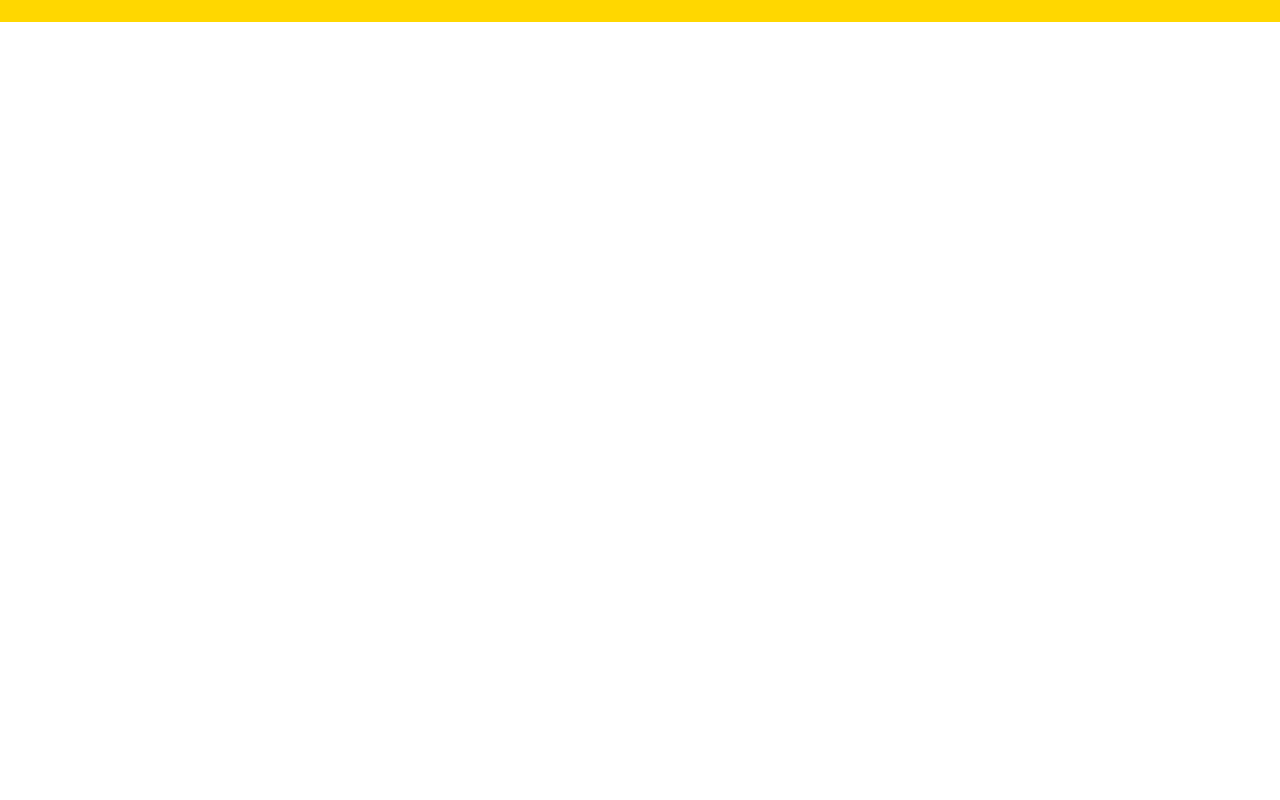
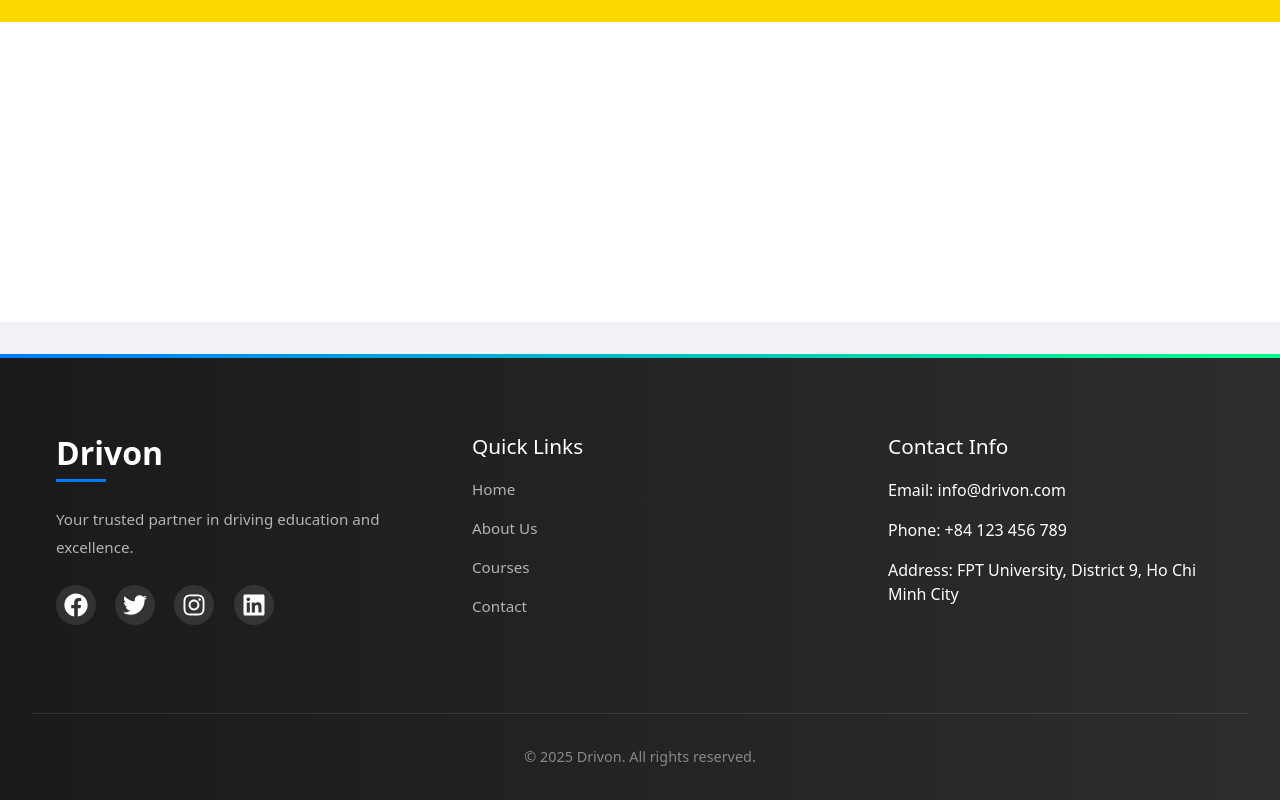
Before and after one commit to Project-SU25-GR2/Drivon, a React (Create React App) app in the folder frontend/: page / in a window 1280 px wide. Shown: the part 772-1572 px from the top of the page. Before the commit the page ends 1094 px from the top, so only its background shows below. Built offline with nearby package versions, Linux system fonts and the light colour scheme; what pdfmake would draw is missing.

Commit message:
add footer

```diff
--- a/frontend/src/components/css/MainLayout.css
+++ b/frontend/src/components/css/MainLayout.css
@@ -160,7 +160,8 @@ nav a:hover {
 }
 
 .page-content {
-  flex: 1;
+  flex: 1 0 auto;
+  padding-bottom: 2rem;
 }
 
 .auth-input {
--- /dev/null
+++ b/frontend/src/components/css/footer.css
@@ -0,0 +1,176 @@
+.footer {
+  background: linear-gradient(to right, #1a1a1a, #2d2d2d);
+  color: #fff;
+  padding: 4rem 2rem 1rem;
+  width: 100%;
+  position: relative;
+  overflow: hidden;
+}
+
+.footer::before {
+  content: '';
+  position: absolute;
+  top: 0;
+  left: 0;
+  width: 100%;
+  height: 4px;
+  background: linear-gradient(to right, #007bff, #00ff88);
+}
+
+.footer-content {
+  max-width: 1200px;
+  margin: 0 auto;
+  display: grid;
+  grid-template-columns: repeat(3, 1fr);
+  gap: 3rem;
+  position: relative;
+  z-index: 1;
+}
+
+.footer-section {
+  padding: 1rem;
+  transition: transform 0.3s ease;
+}
+
+.footer-section:hover {
+  transform: translateY(-5px);
+}
+
+.footer-section h3 {
+  color: #fff;
+  font-size: 2rem;
+  margin-bottom: 1.5rem;
+  font-weight: 600;
+  position: relative;
+  padding-bottom: 10px;
+}
+
+.footer-section h3::after {
+  content: '';
+  position: absolute;
+  left: 0;
+  bottom: 0;
+  width: 50px;
+  height: 3px;
+  background: #007bff;
+}
+
+.footer-section h4 {
+  color: #fff;
+  font-size: 1.3rem;
+  margin-bottom: 1.2rem;
+  font-weight: 500;
+}
+
+.footer-section p {
+  color: #b3b3b3;
+  line-height: 1.8;
+  margin-bottom: 1.5rem;
+  font-size: 0.95rem;
+}
+
+.footer-section ul {
+  list-style: none;
+  padding: 0;
+}
+
+.footer-section ul li {
+  margin-bottom: 1rem;
+  transition: transform 0.2s ease;
+}
+
+.footer-section ul li:hover {
+  transform: translateX(8px);
+}
+
+.footer-section ul li a {
+  color: #b3b3b3;
+  text-decoration: none;
+  transition: all 0.3s ease;
+  display: flex;
+  align-items: center;
+  font-size: 0.95rem;
+}
+
+.footer-section ul li a:hover {
+  color: #007bff;
+}
+
+.social-links {
+  display: flex;
+  gap: 1.2rem;
+  margin-top: 1.5rem;
+}
+
+.social-links a {
+  color: #fff;
+  font-size: 1.5rem;
+  transition: all 0.3s ease;
+  background: rgba(255, 255, 255, 0.1);
+  width: 40px;
+  height: 40px;
+  display: flex;
+  align-items: center;
+  justify-content: center;
+  border-radius: 50%;
+}
+
+.social-links a:hover {
+  color: #007bff;
+  background: rgba(255, 255, 255, 0.2);
+  transform: translateY(-3px);
+}
+
+.footer-bottom {
+  text-align: center;
+  margin-top: 4rem;
+  padding-top: 2rem;
+  border-top: 1px solid rgba(255, 255, 255, 0.1);
+}
+
+.footer-bottom p {
+  color: #888;
+  font-size: 0.9rem;
+}
+
+@media (max-width: 768px) {
+  .footer {
+    padding: 3rem 1rem 1rem;
+  }
+
+  .footer-content {
+    grid-template-columns: 1fr;
+    gap: 2rem;
+  }
+
+  .footer-section {
+    padding: 0.5rem;
+  }
+
+  .social-links {
+    justify-content: center;
+  }
+}
+
+/* Selection effect */
+.footer-section *::selection {
+  background: #007bff;
+  color: #fff;
+}
+
+/* Social icons animation */
+@keyframes float {
+  0% {
+    transform: translateY(0px);
+  }
+  50% {
+    transform: translateY(-5px);
+  }
+  100% {
+    transform: translateY(0px);
+  }
+}
+
+.social-links a:hover {
+  animation: float 1s ease infinite;
+}
--- a/frontend/src/components/home/MainLayout.js
+++ b/frontend/src/components/home/MainLayout.js
@@ -3,6 +3,7 @@ import { Link, useLocation, useNavigate } from "react-router-dom";
 import Login from '../auth/Login';
 import Signup from '../auth/Signup';
 import ForgotPasswordPage from '../auth/ForgotPasswordPage';
+import Footer from '../layout/footer';
 import '../css/MainLayout.css';
 
 const MainLayout = ({ user, handleLogout, children }) => {
@@ -145,6 +146,7 @@ const MainLayout = ({ user, handleLogout, children }) => {
       )}
 
       <div className="page-content">{children}</div>
+      <Footer />
     </div>
   );
 };
--- /dev/null
+++ b/frontend/src/components/layout/footer.js
@@ -0,0 +1,48 @@
+import React from 'react';
+import '../css/footer.css';
+import { Link } from 'react-router-dom';
+import { FaFacebook, FaTwitter, FaInstagram, FaLinkedin } from 'react-icons/fa';
+
+const Footer = () => {
+  return (
+    <footer className="footer">
+      <div className="footer-content">
+        <div className="footer-section">
+          <h3>Drivon</h3>
+          <p>Your trusted partner in driving education and excellence.</p>
+          <div className="social-links">
+            <a href="https://facebook.com" target="_blank" rel="noopener noreferrer"><FaFacebook /></a>
+            <a href="https://twitter.com" target="_blank" rel="noopener noreferrer"><FaTwitter /></a>
+            <a href="https://instagram.com" target="_blank" rel="noopener noreferrer"><FaInstagram /></a>
+            <a href="https://linkedin.com" target="_blank" rel="noopener noreferrer"><FaLinkedin /></a>
+          </div>
+        </div>
+
+        <div className="footer-section">
+          <h4>Quick Links</h4>
+          <ul>
+            <li><Link to="/">Home</Link></li>
+            <li><Link to="/about">About Us</Link></li>
+            <li><Link to="/courses">Courses</Link></li>
+            <li><Link to="/contact">Contact</Link></li>
+          </ul>
+        </div>
+
+        <div className="footer-section">
+          <h4>Contact Info</h4>
+          <ul>
+            <li>Email: info@drivon.com</li>
+            <li>Phone: +84 123 456 789</li>
+            <li>Address: FPT University, District 9, Ho Chi Minh City</li>
+          </ul>
+        </div>
+      </div>
+
+      <div className="footer-bottom">
+        <p>&copy; {new Date().getFullYear()} Drivon. All rights reserved.</p>
+      </div>
+    </footer>
+  );
+};
+
+export default Footer;
--- a/package.json
+++ b/package.json
@@ -8,6 +8,8 @@
     "dev": "concurrently \"cd backend && ./mvnw spring-boot:run\" \"cd frontend && npm start\""
   },
   "dependencies": {
-    "concurrently": "^8.2.2"
+    "concurrently": "^8.2.2",
+    "react-icons": "^5.5.0",
+    "react-router-dom": "^7.6.1"
   }
 }
```
Also changed, not shown: 1 other file (tests, documents, lock files or other folders).
